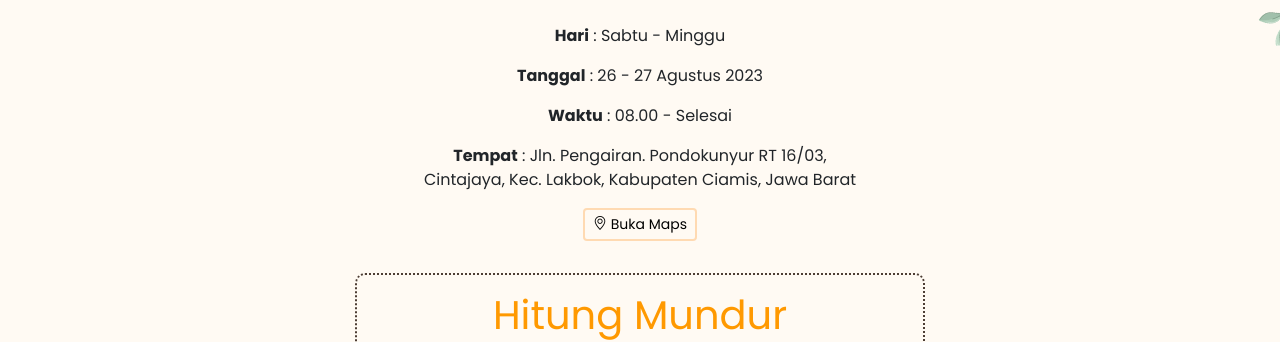
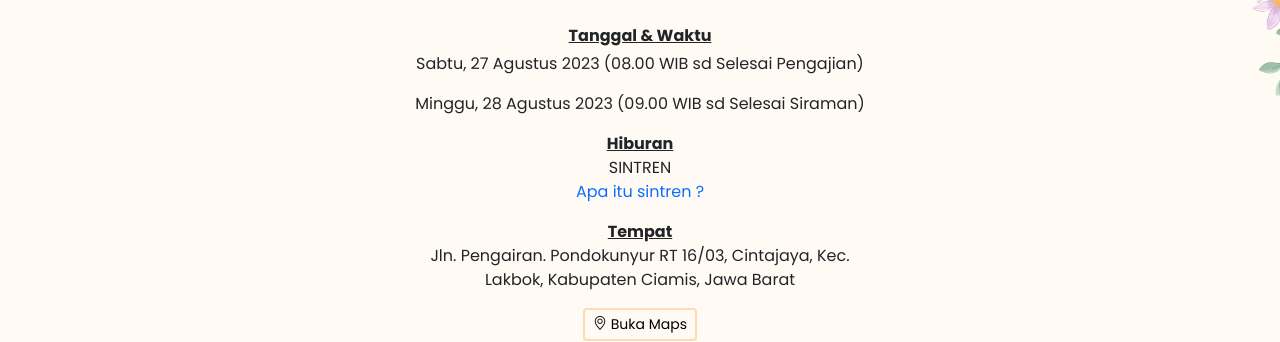
Before and after one commit to ModernInvitation/ModernInvitation, a plain HTML site: page index.html in a window 1280 px wide. Shown: the part 1540-1882 px from the top of the page. Drawn offline with nearby package versions, Linux system fonts and the light colour scheme; a web font is replaced by a local one.

Commit message:
Update index.html finish

```diff
--- a/index.html
+++ b/index.html
@@ -32,7 +32,7 @@
             <div class="row justify-content-center align-items-center text-center">
                 <!-- <img class="bingkai" src="bingkai-lingkaran.png" alt=""> -->
                 <main><small>Sabtu - Minggu, 26 - 27 Agustus 2023</small> <h1>Tasyakuran 7 Bulan</h1> <h5>Kehamilan Anak Pertama</h5>
-                    <img src="hamil-2.png" alt="" class="mx-auto my-3">
+                    <img src="couple.png" alt="" class="mx-auto my-3">
                     <h5>dari :</h5>
                     <h2>Rommadon eko <br> & <br> Sulis Prianti</h2>
                     <a href="#acara"><button class="btn mt-4 btn-sm"><span
@@ -68,12 +68,15 @@
                     <h4>Assalamualaikum Wr.Wb</h4>
                     <p class="my-5">Dengan memohon Rahmat dan Ridho Allah SWT, kami bermaksud menyelenggarakan
                         syukuran 7 bulanan yang Insya Allah akan dilaksanakan pada :</p>
-                    <p><b>Hari</b> : Sabtu - Minggu</p>
-                    <p><b>Tanggal</b> : 26 - 27 Agustus 2023</p>
-                    <p><b>Waktu</b> : 08.00 - Selesai</p>
-                    <p><b>Tempat</b> : Jln. Pengairan. Pondokunyur RT 16/03, Cintajaya, Kec. Lakbok, Kabupaten Ciamis,
+                    <small class="fs-6 text-decoration-underline"><b>Tanggal & Waktu</b></small>
+                    <p class="mt-1">Sabtu, 27 Agustus 2023 (08.00 WIB sd Selesai Pengajian)</p>
+                    <p>Minggu, 28 Agustus 2023 (09.00 WIB sd Selesai Siraman)</p>
+                    <small class="fs-6 text-decoration-underline"><b>Hiburan</b></small>
+                    <p>SINTREN <br> <a href="https://id.wikipedia.org/wiki/Sintren" class="link-underline-light" target="_blank">Apa itu sintren ?</a></p>
+                    <small class="fs-6 text-decoration-underline"><b>Tempat</b></small>
+                    <p>Jln. Pengairan. Pondokunyur RT 16/03, Cintajaya, Kec. Lakbok, Kabupaten Ciamis,
                         Jawa Barat </p>
-                    <a href="https://google.com/maps/place/Masjid+Jami'+Al+Ishlah/@-7.3865422,108.6824127,17z/data=!3m1!4b1!4m6!3m5!1s0x2e6587642f6ffccf:0x86a2a44f5aefa558!8m2!3d-7.3865422!4d108.6824127!16s%2Fg%2F11gbpk98v5?entry=ttu"
+                    <a href="https://maps.app.goo.gl/juF9Jc2oC9gTLKPM8"
                         target="_blank"><button class="btn btn-primary btn-sm"><i class="bi bi-geo-alt"></i> Buka
                             Maps</button></a>
                 </div>
```
